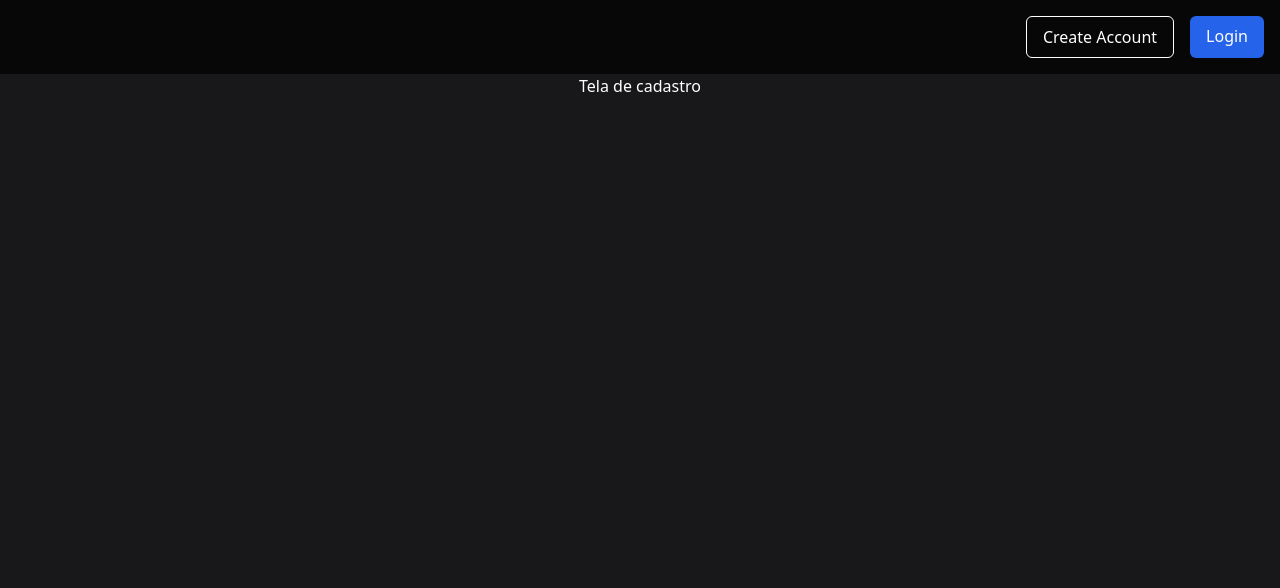
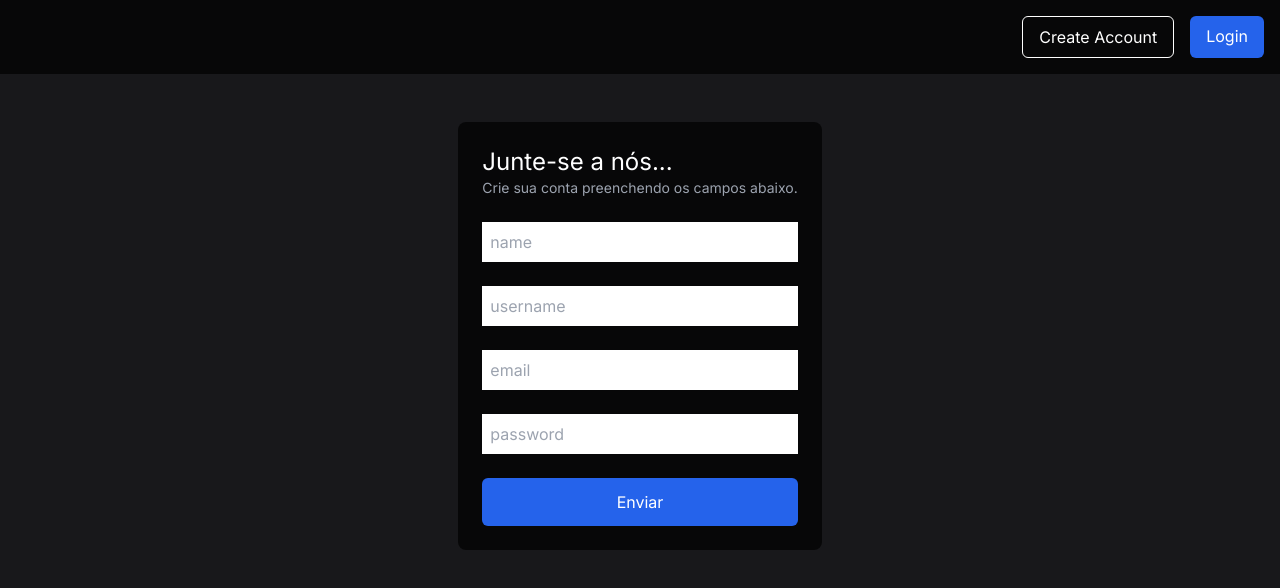
Before and after one commit to vitormarkis/nameless-authentication, a React (Vite) app in the folder web/: page /register in a window 1280 px wide. Shown: the top 588 px of the page. Built offline with nearby package versions, Linux system fonts and the light colour scheme.

Commit message:
register new users are fully working

```diff
--- a/web/index.html
+++ b/web/index.html
@@ -2,6 +2,7 @@
 <html lang="en">
   <head>
     <meta charset="UTF-8" />
+    <link rel="preconnect" href="https://fonts.googleapis.com"><link rel="preconnect" href="https://fonts.gstatic.com" crossorigin><link href="https://fonts.googleapis.com/css2?family=Inter:ital,wght@0,300;0,400;0,500;0,700;1,300;1,400;1,500;1,700&display=swap" rel="stylesheet">
     <link rel="icon" type="image/svg+xml" href="/vite.svg" />
     <meta name="viewport" content="width=device-width, initial-scale=1.0" />
     <title>Vite + React + TS</title>
--- a/web/package.json
+++ b/web/package.json
@@ -9,12 +9,16 @@
     "preview": "vite preview"
   },
   "dependencies": {
+    "@types/axios": "^0.14.0",
     "autoprefixer": "^10.4.13",
+    "axios": "^1.3.4",
     "postcss": "^8.4.21",
     "react": "^18.2.0",
     "react-dom": "^18.2.0",
+    "react-hook-form": "^7.43.2",
     "react-router-dom": "^6.8.1",
-    "tailwindcss": "^3.2.7"
+    "tailwindcss": "^3.2.7",
+    "zod": "^3.20.6"
   },
   "devDependencies": {
     "@types/react": "^18.0.27",
--- a/web/src/components/layouts/LoginForm.tsx
+++ /dev/null
@@ -1,5 +0,0 @@
-function LoginForm() {
-  return <div>Tela de login</div>;
-}
-
-export default LoginForm;
--- /dev/null
+++ b/web/src/components/layouts/LoginForm/index.tsx
@@ -0,0 +1,5 @@
+function LoginForm() {
+  return <div>Tela de login</div>;
+}
+
+export default LoginForm;
--- a/web/src/components/layouts/RegisterForm.tsx
+++ /dev/null
@@ -1,5 +0,0 @@
-function RegisterForm() {
-  return <div>Tela de cadastro</div>;
-}
-
-export default RegisterForm;
--- /dev/null
+++ b/web/src/components/layouts/RegisterForm/index.tsx
@@ -0,0 +1,67 @@
+import axios, { AxiosError, AxiosResponse } from "axios"
+import { useState } from "react"
+import { SubmitHandler, useForm } from "react-hook-form"
+import { z } from "zod"
+import { baseURL } from "../../../constants"
+import { registerUserSchema, UserRegister } from "../../../schemas/user"
+
+function RegisterForm() {
+  const { register, reset, handleSubmit } = useForm<UserRegister>()
+  const [formMessage, setFormMessage] = useState<string | null>(null)
+  const [isSubmitting, setisSubmitting] = useState(false)
+
+  const submitHandler: SubmitHandler<UserRegister> = async userForm => {
+    try {
+      const userData = registerUserSchema.parse(userForm)
+      setisSubmitting(true)
+      const res = (await axios.post(baseURL + "/register", userData)) as AxiosResponse<{ msg: string }>
+      console.log(res)
+      setFormMessage(res.data.msg)
+      reset()
+    } catch (error: unknown) {
+      if (error instanceof z.ZodError) {
+        error.errors.forEach(err => alert(err.message))
+      } else {
+        console.log(error)
+      }
+      const axiosError = error as AxiosError<{
+        msg: string
+        sqlMessage: string
+      }>
+      const apiError = axiosError.response?.data.msg
+      const sqlError = axiosError.response?.data.sqlMessage
+      setFormMessage([apiError, sqlError].find(e => Boolean(e)) as string)
+    }
+    setisSubmitting(false)
+  }
+
+  // useEffect(() => {
+  //   reset();
+  // }, []);
+
+  return (
+    <div className="p-6 text-white flex bg-black/70 rounded-lg">
+      <form onSubmit={handleSubmit(submitHandler)} className="flex flex-col gap-6">
+        <div>
+          <h1 className="text-2xl">Junte-se a nós...</h1>
+          <p className="text-sm text-gray-400">Crie sua conta preenchendo os campos abaixo.</p>
+        </div>
+
+        <input autoComplete="off" {...register("name")} placeholder="name" />
+        <input autoComplete="off" {...register("username")} placeholder="username" />
+        <input autoComplete="off" type="email" {...register("email")} placeholder="email" />
+        <input autoComplete="off" type="password" {...register("password")} placeholder="password" />
+        {formMessage && <h2>{formMessage}</h2>}
+        <button
+          type="submit"
+          className="bg-blue-600 text-white rounded-md py-3 disabled:text-black/70"
+          disabled={isSubmitting}
+        >
+          Enviar
+        </button>
+      </form>
+    </div>
+  )
+}
+
+export default RegisterForm
--- /dev/null
+++ b/web/src/constants/index.ts
@@ -0,0 +1 @@
+export const baseURL = 'http://localhost:3434';
--- a/web/src/index.css
+++ b/web/src/index.css
@@ -2,3 +2,20 @@
 @tailwind components;
 @tailwind utilities;
 @tailwind variants;
+
+:root,
+input {
+  font-family: Inter;
+}
+
+input {
+  padding: 0.5rem;
+  color: black;
+}
+
+input:focus {
+  outline-color: #000;
+  outline-offset: -2px;
+  outline-style: double;
+  box-shadow: 0 0 0 1px #000;
+}
--- a/web/src/routes/root.tsx
+++ b/web/src/routes/root.tsx
@@ -2,7 +2,7 @@ import { NavLink, Outlet } from 'react-router-dom';
 
 const Home: React.FC = () => {
   return (
-    <div className="w-screen h-screen bg-zinc-900 text-white ">
+    <div className="w-screen h-screen bg-zinc-900 text-white overflow-hidden">
       <div className="w-full bg-black/70 py-4 flex items-center justify-center">
         <div className="max-w-[1280px] w-full px-4 flex justify-between">
           <div></div>
@@ -19,7 +19,7 @@ const Home: React.FC = () => {
           </div>
         </div>
       </div>
-      <div className="flex items-center justify-center">
+      <div className="flex items-center justify-center mt-12">
         <Outlet />
       </div>
     </div>
--- /dev/null
+++ b/web/src/schemas/user.ts
@@ -0,0 +1,37 @@
+import { z } from 'zod';
+
+export const userSchema = z.object({
+  id: z
+    .number({ invalid_type_error: 'O id precisa ser um número.' })
+    .int()
+    .nonnegative(),
+  username: z
+    .string()
+    .min(6, { message: 'O username precisa ter mais que 6 caracteres.' })
+    .max(16, { message: 'O username não pode ter mais que 16 caracteres.' }),
+  password: z
+    .string()
+    .min(6, { message: 'A senha precisa ter mais que 6 caracteres.' })
+    .max(16, { message: 'A senha não pode ter mais que 16 caracteres.' }),
+  name: z
+    .string()
+    .min(6, { message: 'Você precisa colocar nome e sobrenome.' })
+    .max(50, { message: 'Limite de caracteres excedida.' }),
+  email: z.string().email(),
+});
+
+export const loginUserSchema = userSchema.pick({
+  username: true,
+  password: true,
+});
+
+export const registerUserSchema = userSchema.pick({
+  username: true,
+  password: true,
+  email: true,
+  name: true,
+});
+
+export type User = z.infer<typeof userSchema>;
+export type UserRegister = z.infer<typeof registerUserSchema>;
+export type UserLogin = z.infer<typeof loginUserSchema>;
```
Also changed, not shown: web/src/components/layouts/LoginForm/types.ts (added), web/src/components/layouts/RegisterForm/types.ts (added), 2 other files (tests, documents, lock files or other folders).
